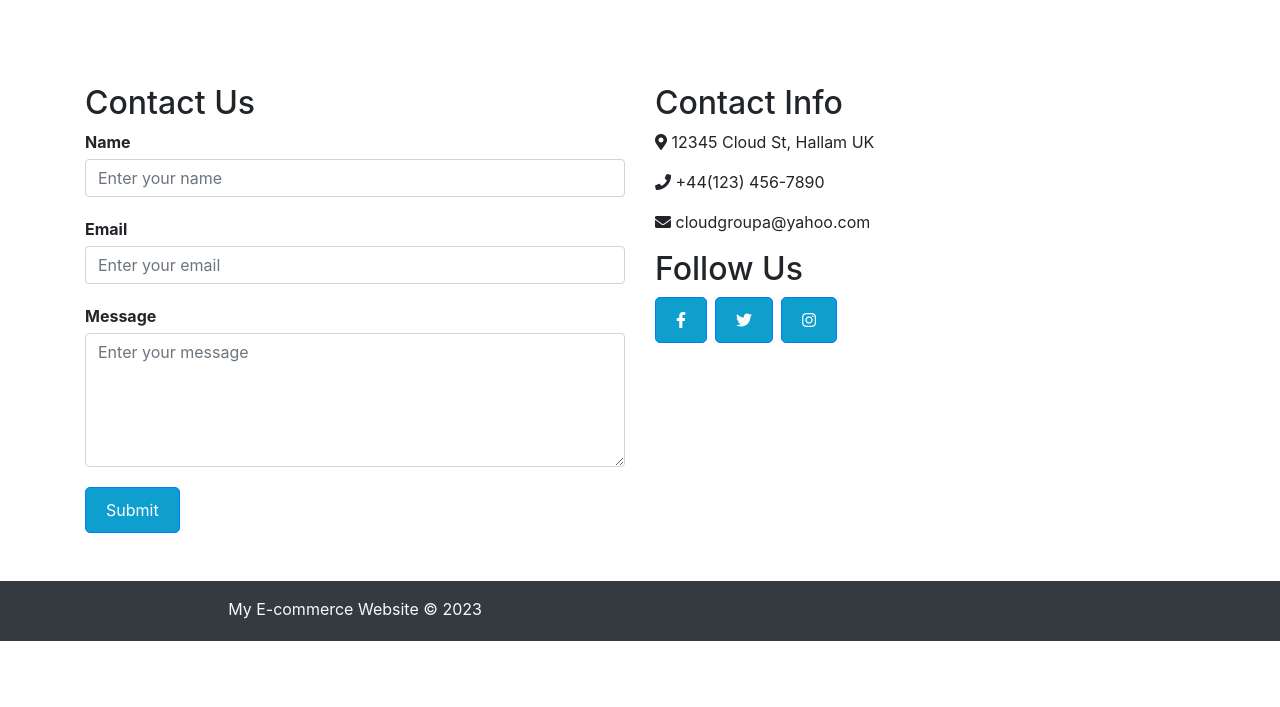
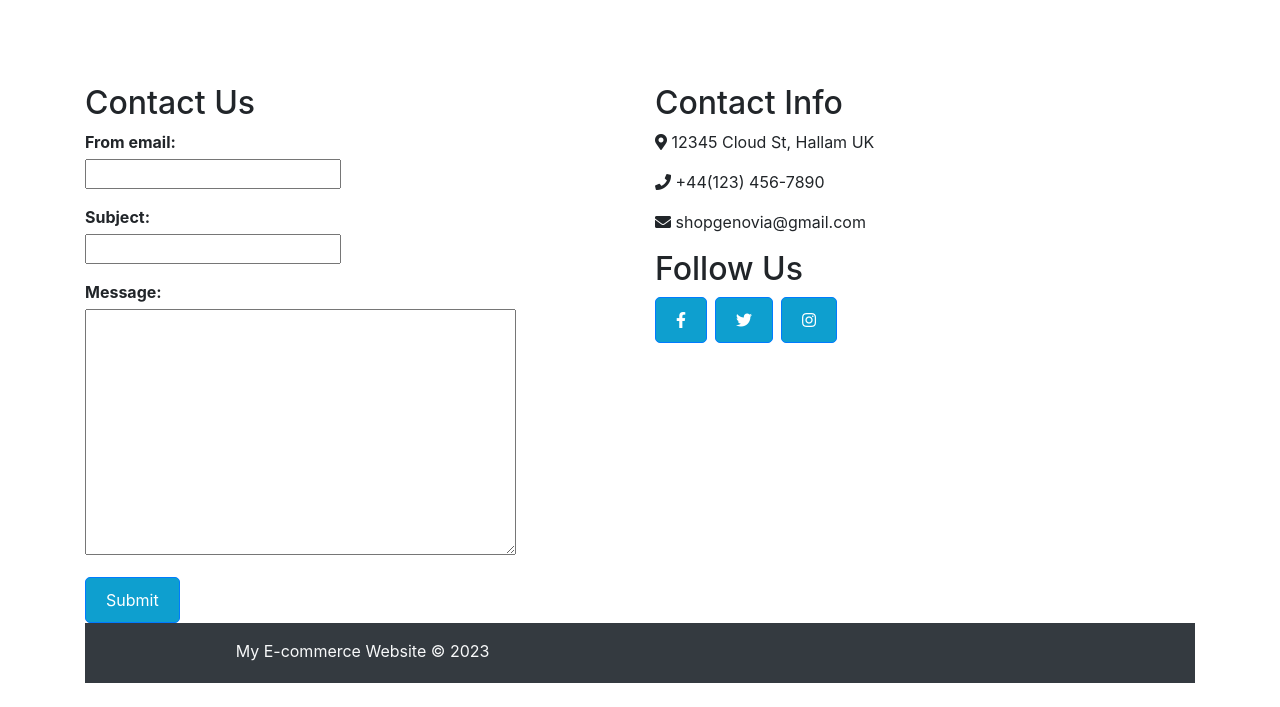
Before and after one commit to reshmaissac/reviewApp, a Django app: page /contact/ in a window 1280 px wide. Shown: the part 60-767 px from the top of the page. Run offline with Django 4.2, Linux system fonts and the light colour scheme; some libraries are stand-ins or nearby versions.

Commit message:
Added functionality for contact us page. Updated views.py to include functionality to handle form submissions from contact us page, updated urls.py to route contact us page requests to the correct view, and updated forms.py to include fields for the contact us form. Also updated HTML template for the contact us page to use Django's form tags. Also added new template called emailsent.html for displaying a success message after email sent in the contact us page, updated css for improved styling of the email sent template.

```diff
--- a/djangoReviewApp/settings.py
+++ b/djangoReviewApp/settings.py
@@ -98,9 +98,9 @@ EMAIL_HOST_PASSWORD = 'tdocrlzgqlgmcteg'
 DATABASES = {
     'default': {
         'ENGINE': 'django.db.backends.mysql',
-        'NAME': 'review_app',
+        'NAME': 'reviewApp',
         'USER': 'root',
-        'PASSWORD': 'root',
+        'PASSWORD': 'sqlpassword1',
         'HOST': 'localhost',
         'PORT': '3306'
     }
--- /dev/null
+++ b/home/forms.py
@@ -0,0 +1,6 @@
+from django import forms
+
+class ContactForm(forms.Form):
+    from_email = forms.EmailField(required=True)
+    subject = forms.CharField(required=True)
+    message = forms.CharField(widget=forms.Textarea, required=True)
--- a/home/templates/home/contactUs.html
+++ b/home/templates/home/contactUs.html
@@ -1,26 +1,16 @@
-{% extends "home/base.html" %}{% block content %} <br /><br />
+{% extends "home/base.html" %}
+
+{% load crispy_forms_tags %}
+
+{% block content %} <br /><br />
 <div class="container py-5">
   <div class="row">
     <div class="col-md-6">
       <h2>Contact Us</h2>
-      <form>
-        <div class="form-group">
-          <label for="name">Name</label>
-          <input type="text" class="form-control" id="name" placeholder="Enter your name" />
-        </div>
-        <div class="form-group">
-          <label for="email">Email</label>
-          <input type="email" class="form-control" id="email" placeholder="Enter your email" />
-        </div>
-        <div class="form-group">
-          <label for="message">Message</label>
-          <textarea
-            class="form-control"
-            id="message"
-            rows="5"
-            placeholder="Enter your message"
-          ></textarea>
-        </div>
+      <form method="post">
+          {% csrf_token %}
+          {{ form.as_p }}
+
         <button type="submit" class="btn btn-primary">Submit</button>
       </form>
     </div>
@@ -28,7 +18,7 @@
       <h2>Contact Info</h2>
       <p><i class="fas fa-map-marker-alt"></i> 12345 Cloud St, Hallam UK</p>
       <p><i class="fas fa-phone"></i> +44(123) 456-7890</p>
-      <p><i class="fas fa-envelope"></i> cloudgroupa@yahoo.com</p>
+      <p><i class="fas fa-envelope"></i> shopgenovia@gmail.com</p>
       <h2>Follow Us</h2>
       <div class="d-flex justify-content-start">
         <a href="#" class="btn btn-primary mr-2"><i class="fab fa-facebook-f"></i></a>
@@ -37,5 +27,5 @@
       </div>
     </div>
   </div>
-</div>
+
 {% endblock %}
--- a/home/urls.py
+++ b/home/urls.py
@@ -5,4 +5,5 @@ urlpatterns =[
     path('home/', views.home, name='home-home'),
     path('about/', views.about, name='home-about'),
     path('contact/', views.contact, name='contact'),
+    path('email-sent/', views.emailSent, name="email-sent"),
 ]
--- a/home/views.py
+++ b/home/views.py
@@ -1,4 +1,10 @@
 from django.shortcuts import render
+from django.contrib import messages
+from django.shortcuts import render, redirect
+from django.core.mail import send_mail, BadHeaderError, EmailMessage
+from django.http import HttpResponse, HttpResponseRedirect
+from .forms import ContactForm
+
 
 # Create your views here.
 def home(request):
@@ -8,7 +14,29 @@ def about(request):
     return render(request, 'home/about.html', {'title': 'About Us'})
 
 def contact(request):
-    return render(request, 'home/contactUs.html', {'title': 'Contact Us'})
+    if request.method == "GET":
+        form = ContactForm()
+    else:
+        form = ContactForm(request.POST)
+        if form.is_valid():
+            subject = form.cleaned_data["subject"]
+            from_email = form.cleaned_data["from_email"]
+            message = form.cleaned_data['message']
+            email = EmailMessage(
+                subject=subject,
+                body=message,
+                from_email=from_email,
+                to=['shopgenovia@gmail.com'],
+                reply_to=[from_email],
+            )
+
+
+            email.send()
+            return redirect("home:email-sent")
+    return render(request, "home/contactUs.html", {"form": form})
+
+def emailSent(request):
+    return render(request, 'home/emailSent.html', {'title': 'Products'})
 
 def products(request):
     return render(request, 'products/product001.html', {'title': 'Products'})
--- a/static/users_static/css/css.css
+++ b/static/users_static/css/css.css
@@ -53,12 +53,20 @@
     font-weight: bold;
     margin-bottom: 20px;
   }
-
+  .email-sent-header {
+    font-size: 24px;
+    font-weight: bold;
+    margin-bottom: 20px;
+  }
   .password-reset-done-body {
     font-size: 16px;
     margin-bottom: 20px;
   }
 
+  .email-sent-body {
+    font-size: 16px;
+    margin-bottom: 20px;
+  }
   .btn {
     display: inline-block;
     background-color: #0e9fcf;
```
Also changed, not shown: home/templates/home/emailSent.html (added, +14 -0 lines).
